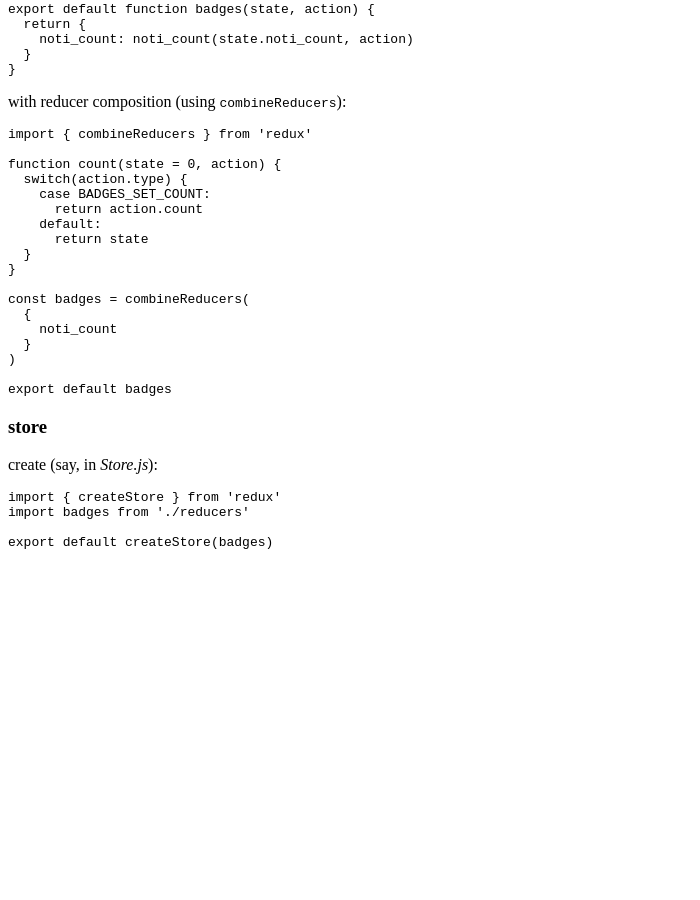
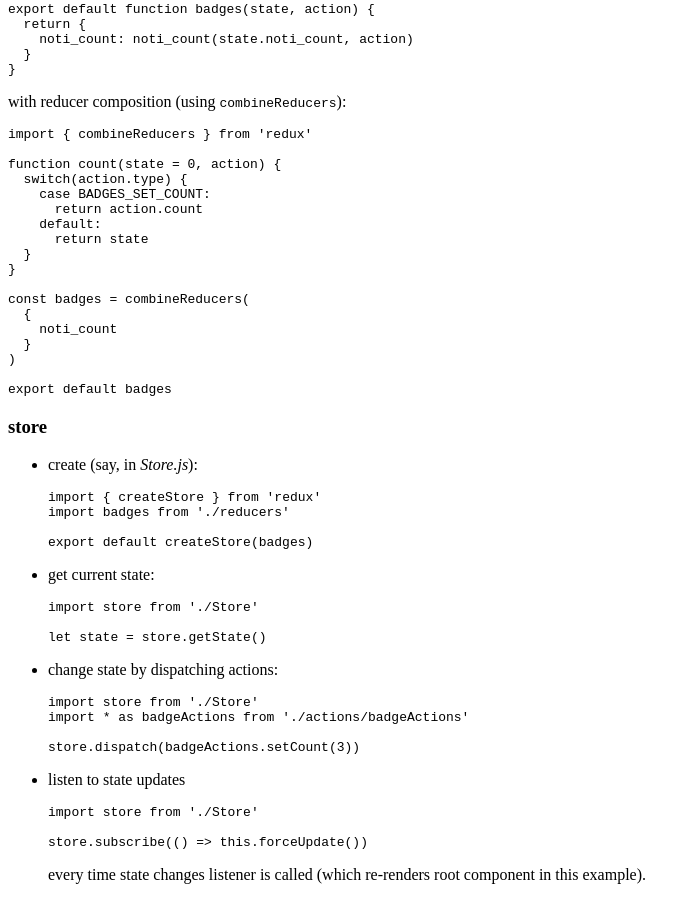
Before and after one commit to tap349/tap349.github.io, a Jekyll site: the page built from _posts/2017-05-29-react.md, in a window 1280 px wide and 900 px high, scrolled down 2456 px. Shown: the whole window, without its empty margins (0-700 px from the left). Built offline with Jekyll 4.4.1, drawn with Linux system fonts in a browser that asks for light colours; before the commit the page ends 3019 px from its top, so only the background shows below that; some of the changed text lies outside the part shown.

Commit message:
update 2017-05-31_12:48:07

````diff
--- a/_posts/2017-05-29-react.md
+++ b/_posts/2017-05-29-react.md
@@ -70,8 +70,6 @@ class components have additional features: local state and lifecycle hooks.
 
 ### actions
 
-<http://redux.js.org/docs/basics/Actions.html>
-
 > Actions are payloads of information that send data from your application
 > to your store. They are the only source of information for the store.
 > You send them to the store using store.dispatch().
@@ -110,6 +108,8 @@ function addTodo(text) {
 - call non-pure functions (say, `Date.now()` or `Math.random()`)
 
 #### reducer composition
+
+<http://redux.js.org/docs/basics/Reducers.html#splitting-reducers>
 
 reducer composition (fundamental pattern of Redux) -
 delegating a slice of state to manage to child reducers.
@@ -198,11 +198,39 @@ export default badges
 
 ### store
 
-create (say, in _Store.js_):
+- create (say, in _Store.js_):
 
-```javascript
-import { createStore } from 'redux'
-import badges from './reducers'
+  ```javascript
+  import { createStore } from 'redux'
+  import badges from './reducers'
 
-export default createStore(badges)
-```
+  export default createStore(badges)
+  ```
+
+- get current state:
+
+  ```javascript
+  import store from './Store'
+
+  let state = store.getState()
+  ```
+
+- change state by dispatching actions:
+
+  ```javascript
+  import store from './Store'
+  import * as badgeActions from './actions/badgeActions'
+
+  store.dispatch(badgeActions.setCount(3))
+  ```
+
+- listen to state updates
+
+  ```javascript
+  import store from './Store'
+
+  store.subscribe(() => this.forceUpdate())
+  ```
+
+  every time state changes listener is called
+  (which re-renders root component in this example).
````
Also changed, not shown: other parts of _posts/2017-05-29-react.md (+1 -1 lines).
